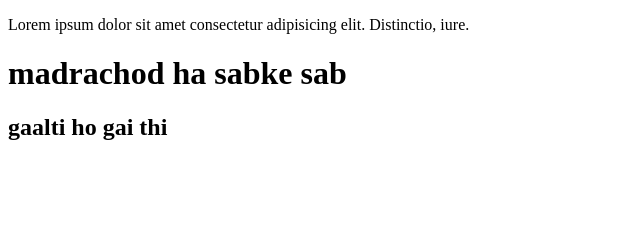
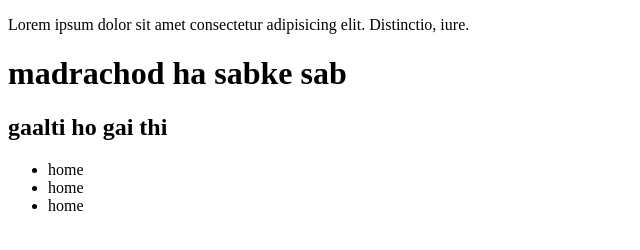
Before and after one commit to VishalTyagi2001/gitthree, a plain HTML site: page index.html in a window 1280 px wide. Shown: the whole page, without its empty margins (0-640 px from the left). Drawn offline with Linux system fonts and the light colour scheme.

Commit message:
add list to the file

```diff
--- a/index.html
+++ b/index.html
@@ -11,5 +11,10 @@
 
     <h1>madrachod ha sabke sab</h1>
     <h2>gaalti ho gai thi</h2>
+    <ul>
+        <li>home </li>
+        <li>home </li>
+        <li>home </li>
+    </ul>
 </body>
 </html>
```
Also changed, not shown: learning.txt.
